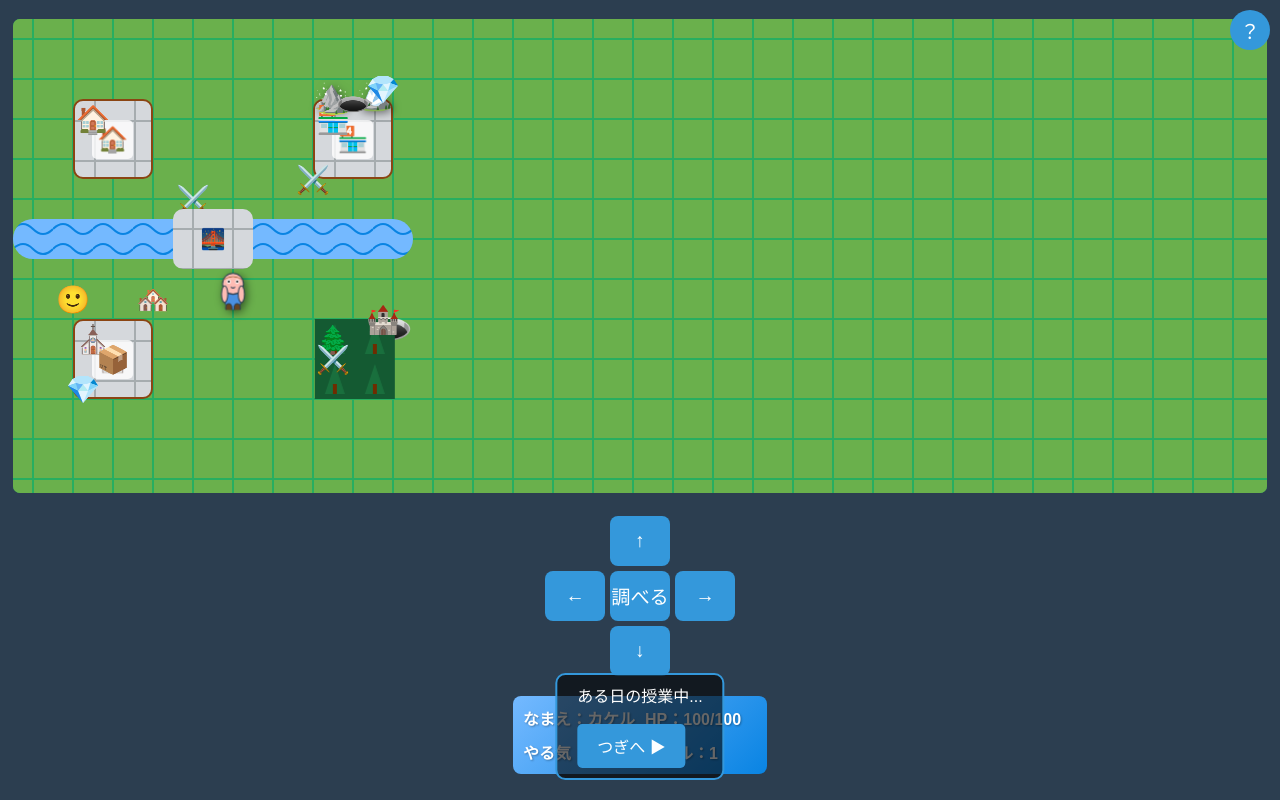
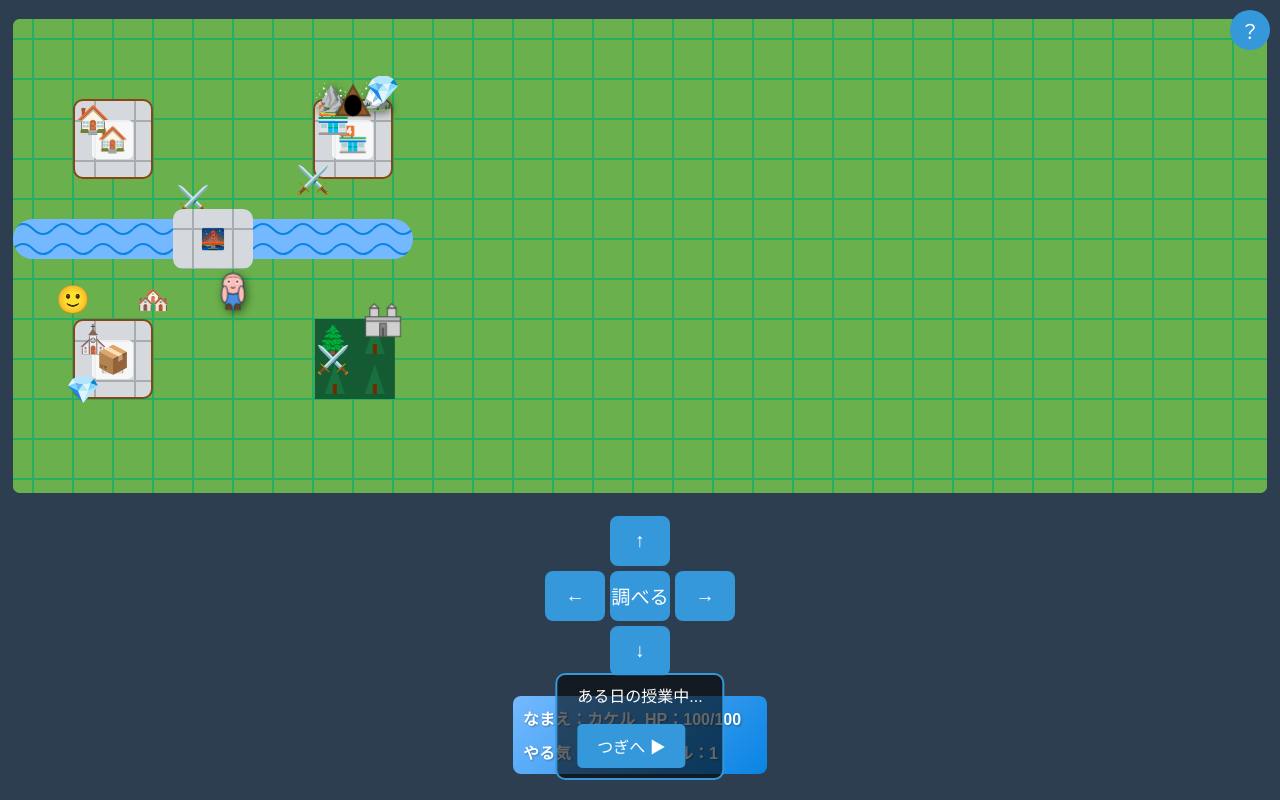
Before and after one commit to titan11111/37-RPG, a plain HTML site: page index.html in a window 1280 px wide. Both pictures are taken after a click on the button "ぼうけんを はじめる". Drawn offline with Linux system fonts and the light colour scheme.

Commit message:
Use SVG for castle and cave icons

```diff
--- a/index.html
+++ b/index.html
@@ -58,11 +58,6 @@
                 <!-- 橋 -->
                 <div class="bridge tile-road" style="position: absolute; left: 160px; top: 190px; width: 80px; height: 60px; border-radius: 10px; z-index: 10;">
                     <div style="text-align: center; line-height: 60px; font-size: 20px;">🌉</div>
-                </div>
-
-                <!-- 洞窟 -->
-                <div class="cave" style="position: absolute; left: 350px; top: 280px;">
-                    <div style="font-size: 40px;">🕳️</div>
                 </div>
 
                 <!-- その他の地形 -->
--- a/script.js
+++ b/script.js
@@ -290,13 +290,13 @@ function createFieldEvents() {
                 eventElement.textContent = '⛰️';
                 break;
             case 'cave':
-                eventElement.textContent = '🕳️';
+                eventElement.innerHTML = '<img src="images/tiles/cave.svg" alt="洞窟">';
                 break;
             case 'bridge':
                 eventElement.textContent = '🌉';
                 break;
             case 'dungeon':
-                eventElement.textContent = '🏰';
+                eventElement.innerHTML = '<img src="images/tiles/castle.svg" alt="城">';
                 break;
             case 'forest':
                 eventElement.textContent = '🌲';
--- a/style.css
+++ b/style.css
@@ -506,6 +506,12 @@ html, body {
   filter: brightness(1.3);
 }
 
+.field-event img {
+  width: 100%;
+  height: 100%;
+}
+
+
 /* BGM音量調整用スタイル */
 .volume-control {
   position: fixed;
```
Also changed, not shown: images/tiles/castle.svg (added), images/tiles/cave.svg (added).
